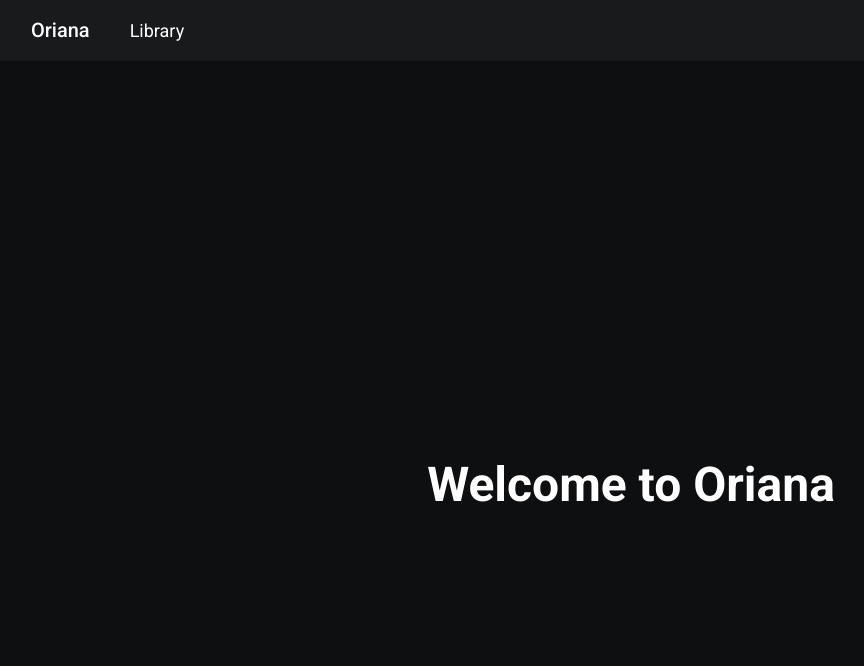
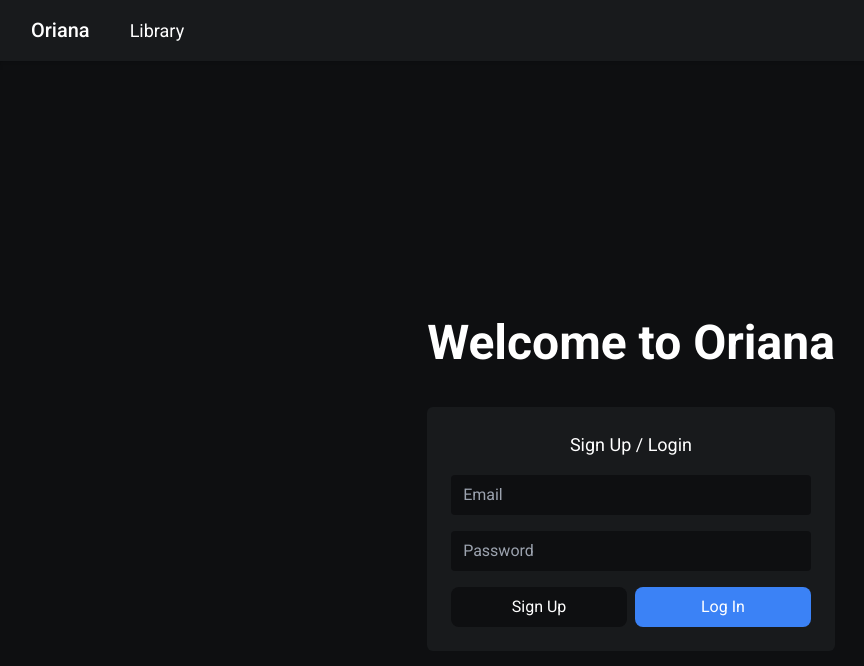
Before and after one commit to heywowyou/Oriana, a Next.js app in the folder apps/frontend/: page / in a window 1280 px wide. Shown: the top 666 px of the page, without its empty margins (9-873 px from the left). Built offline with nearby package versions, Linux system fonts and the light colour scheme.

Commit message:
Create sign up login UI and add it to home page

```diff
--- a/apps/frontend/components/auth/AuthForm.tsx
+++ b/apps/frontend/components/auth/AuthForm.tsx
@@ -38,18 +38,18 @@
   };
 
   return (
-    <div className="max-w-md mx-auto p-4 border rounded-md mt-10">
-      <h1 className="text-2xl font-bold mb-4 text-center">Sign Up / Login</h1>
+    <div className="max-w mx-auto bg-ashe p-6 rounded-md mt-10">
+      <h1 className="text-lg mb-4 text-center">Sign Up / Login</h1>
       <div className="flex flex-col gap-4">
         <input
-          className="border p-2 rounded"
+          className="bg-powder text-gray-400 px-3 py-2 rounded focus:outline-none focus:ring-2 focus:ring-blue-500"
           type="email"
           placeholder="Email"
           value={email}
           onChange={(e) => setEmail(e.target.value)}
         />
         <input
-          className="border p-2 rounded"
+          className="bg-powder text-gray-400 px-3 py-2 rounded focus:outline-none focus:ring-2 focus:ring-blue-500"
           type="password"
           placeholder="Password"
           value={password}
@@ -60,14 +60,14 @@
 
         <div className="flex gap-2">
           <button
-            className="bg-blue-500 text-white p-2 rounded w-full"
+            className="bg-powder text-white p-2 rounded-lg w-full"
             onClick={handleSignup}
             disabled={loading}
           >
             {loading ? "Loading..." : "Sign Up"}
           </button>
           <button
-            className="bg-green-500 text-white p-2 rounded w-full"
+            className="bg-blue-500 text-white p-2 rounded-lg w-full"
             onClick={handleLogin}
             disabled={loading}
           >
--- a/apps/frontend/components/watched/LogWatchedForm.tsx
+++ b/apps/frontend/components/watched/LogWatchedForm.tsx
@@ -47,7 +47,7 @@
           value={title}
           onChange={(e) => setTitle(e.target.value)}
           required
-          className="w-full bg-ashe text-gray-400 rounded px-3 py-2 focus:outline-none"
+          className="w-full bg-ashe text-gray-400 rounded px-3 py-2 focus:outline-none focus:ring-2 focus:ring-blue-500"
         />
       </div>
 
--- a/apps/frontend/src/app/page.tsx
+++ b/apps/frontend/src/app/page.tsx
@@ -1,8 +1,11 @@
+import AuthForm from "../../components/auth/AuthForm";
+
 export default function Home() {
   return (
     <main className="bg-powder min-h-screen flex items-center justify-center text-white text-center px-4">
       <div>
         <h1 className="text-5xl font-bold">Welcome to Oriana</h1>
+        <AuthForm />
       </div>
     </main>
   );
```
